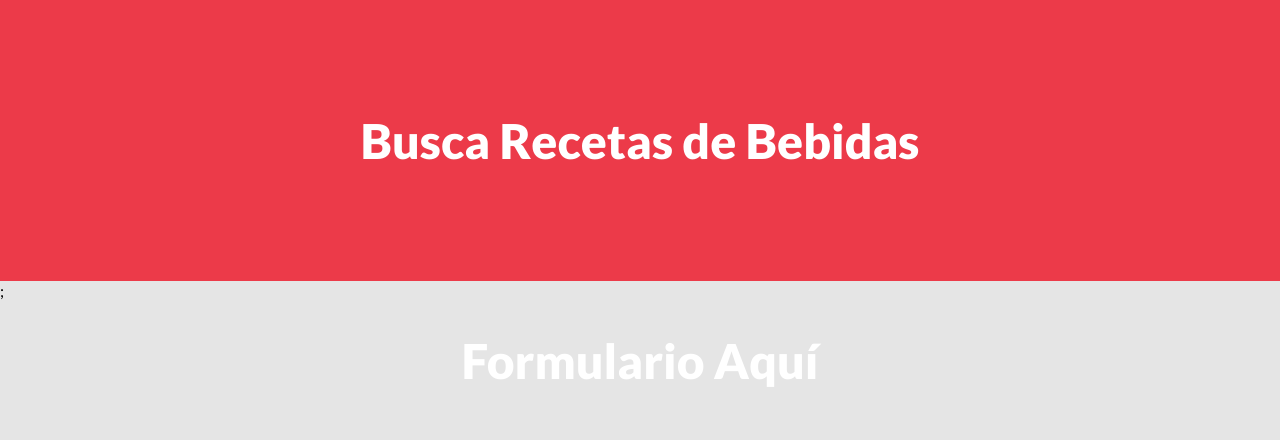
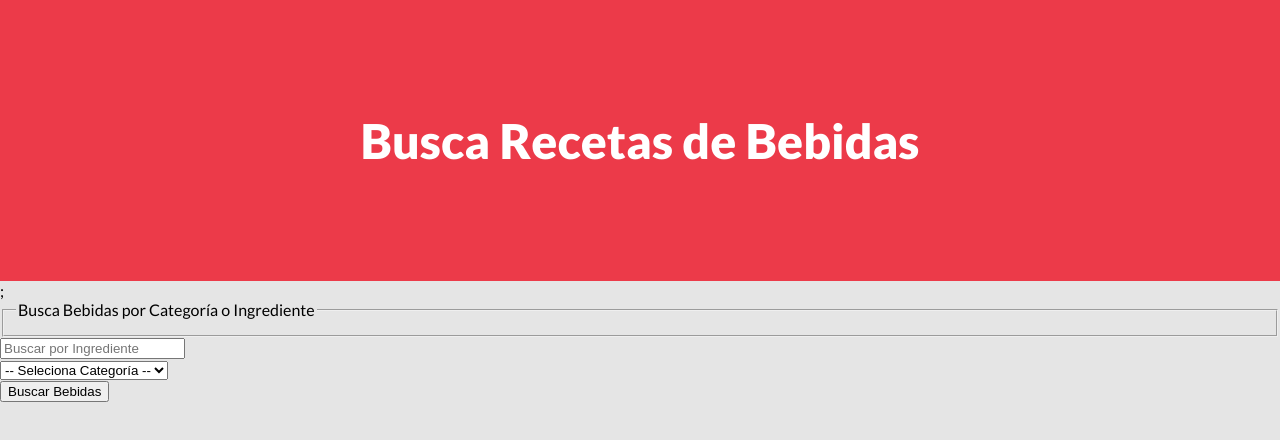
Before and after one commit to Cba-bit/recetasbebidas-react, a React (Create React App) app: page / in a window 1280 px wide. Shown: the top 440 px of the page. Built offline with nearby package versions, Linux system fonts and the light colour scheme; the HTML template or start-up script is replaced by a standard one.

Commit message:
Creando el formulario

```diff
--- a/src/components/Formulario.js
+++ b/src/components/Formulario.js
@@ -1,5 +1,34 @@
 const Formulario = () => {
-    return <h1>Formulario Aquí</h1>;
+    return (
+        <form className='col-12'>
+            <fieldset className='text-center'>
+                <legend>Busca Bebidas por Categoría o Ingrediente</legend>
+            </fieldset>
+
+            <div className='row mt-4'>
+                <div className='col-md-4'>
+                    <input
+                        type='text'
+                        name='nombre'
+                        className='form-control'
+                        placeholder='Buscar por Ingrediente'
+                    />
+                </div>
+                <div className='col-md 4'>
+                    <select className='form-control' name='categoria'>
+                        <option value=''>-- Seleciona Categoría --</option>
+                    </select>
+                </div>
+                <div className='col-md-4'>
+                    <input
+                        type='submit'
+                        className='btn btn-block btn-primary'
+                        value='Buscar Bebidas'
+                    />
+                </div>
+            </div>
+        </form>
+    );
 };
 
 export default Formulario;
```
Also changed, not shown: 1 other file (tests, documents, lock files or other folders).
